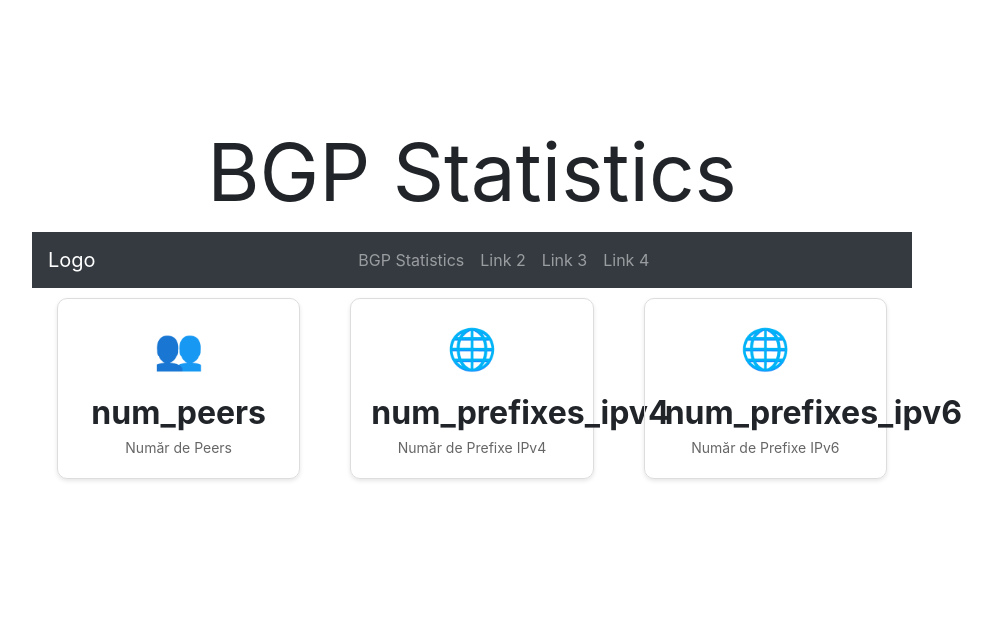
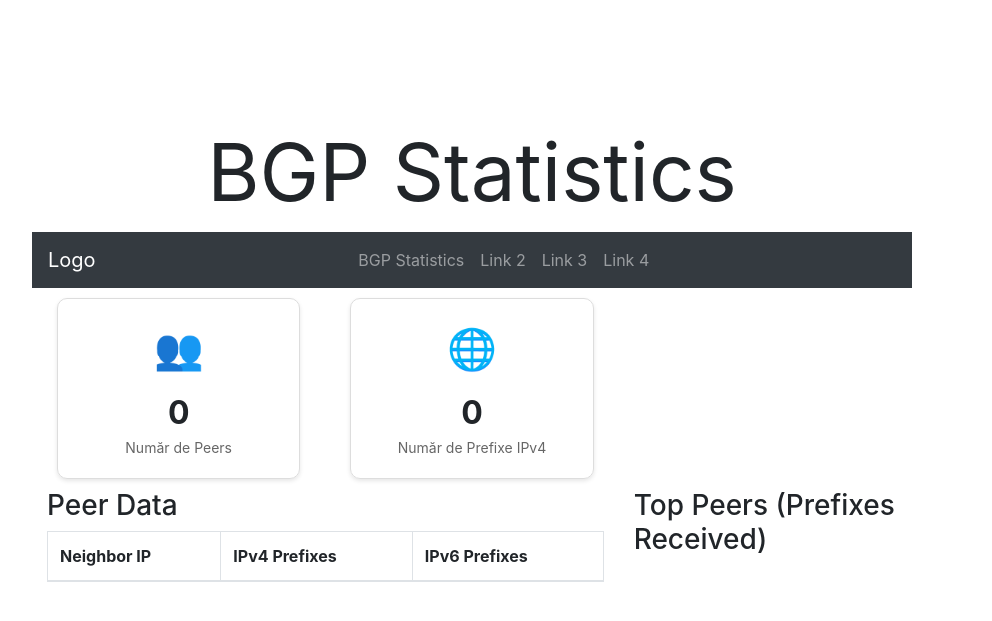
Before and after one commit to vladbstr/bgpmonsec, a Django app: page /monitor/bgp-stats/ in a window 1280 px wide. Shown: the top 621 px of the page, without its empty margins (168-1160 px from the left). Run offline with Django 3.2, Linux system fonts and the light colour scheme; data that the repository does not hold is empty; some libraries are stand-ins or nearby versions.

Commit message:
Configure peers and rpefixex to work and add peer data template with invalid fucntion...

```diff
--- a/monitor/bgp_stats.py
+++ b/monitor/bgp_stats.py
@@ -1,7 +1,8 @@
-from connections import database_connection
+from .connections import database_connection
 from datetime import datetime
 import paramiko
-import ipaddress
+from django.views.decorators.http import require_GET
+from django.http import JsonResponse
 
 global_timestamp = datetime.now()
 conn = database_connection()
@@ -15,28 +16,28 @@
     cursor = conn.cursor()
     cursor.execute('SELECT "IP",username,password from public."ROUTERS_INPUT" where router_id=%s',(router_id,))
     conn_details=cursor.fetchall()
-    print(conn_details)
+    #print(conn_details)
     host = conn_details[0][0]
     port = 22
     username = conn_details[0][1]
     password = conn_details[0][2]
     command = "show ip bgp summary"
 
-    print("Connecting to the router...")
+    #print("Connecting to the router...")
     client = paramiko.SSHClient()
     client.set_missing_host_key_policy(paramiko.AutoAddPolicy())
     client.connect(host, port, username, password)
 
-    print("Executing command...")
+    #print("Executing command...")
     stdin, stdout, stderr = client.exec_command(command)
     output = stdout.read().decode()
 
-    print("Command executed. Output:")
-    print(output)
+    #print("Command executed. Output:")
+    #print(output)
 
     client.close()
 
-    print("Parsing output...")
+    #print("Parsing output...")
     lines = output.splitlines()
 
     # Find the start of the neighbor table
@@ -45,7 +46,7 @@
         if start_parsing:
             parts = line.split()
             if len(parts) < 10:
-                print(f"Skipping line (not enough parts): {line}")
+                # print(f"Skipping line (not enough parts): {line}")
                 continue
 
             neighbor_ip = parts[0]
@@ -54,10 +55,10 @@
             uptime = parts[8]  # Adjust if uptime column is different
             flaps = 0  # As per your output, there is no flaps info. Adjust if needed.
 
-            print(f"Neighbor IP: {neighbor_ip}")
-            print(f"State: {state}")
-            print(f"Uptime: {uptime}")
-            print(f"Flaps: {flaps}")
+            # print(f"Neighbor IP: {neighbor_ip}")
+            # print(f"State: {state}")
+            # print(f"Uptime: {uptime}")
+            # print(f"Flaps: {flaps}")
             cursor.execute(
                 'INSERT INTO bgpmonsec_project.bgp_summary (router_id, neighbor_ip, state, uptime, flaps, "timestamp", "as") VALUES (%s, %s, %s, %s, %s, %s, %s);',
                 (router_id, neighbor_ip, state, uptime, flaps, global_timestamp,as_number)
@@ -74,21 +75,21 @@
     #sh ip bgp
     ###########################
 
-    print("Connecting to the router...")
+    #print("Connecting to the router...")
     client = paramiko.SSHClient()
     client.set_missing_host_key_policy(paramiko.AutoAddPolicy())
     client.connect(host, port, username, password)
     command = 'sh ip bgp'
-    print("Executing command...")
+    #print("Executing command...")
     stdin, stdout, stderr = client.exec_command(command)
     output = stdout.read().decode()
 
-    print("Command executed. Output:")
-    print(output)
+    #print("Command executed. Output:")
+    #print(output)
 
     client.close()
 
-    print("Parsing output...")
+    #print("Parsing output...")
     lines = output.splitlines()
     parsing_bgp = False
     # Find the start of the neighbor table
@@ -117,7 +118,20 @@
     conn.commit()
     cursor.close()
 
-    print("Data collection and storage complete.")
+    #print("Data collection and storage complete.")
+
+
+def fetch_bgp_summary_all_routers():
+    cursor = conn.cursor()
+    cursor.execute('SELECT router_id, r_state from public."ROUTERS_INPUT"')
+    conn_details=cursor.fetchall()
+    for router_id, state in conn_details:
+        if state == 'active':
+            print(router_id)
+            fetch_bgp_summary(router_id)
+
+
+
 
 
 def get_bgp_peers_count():
@@ -140,8 +154,7 @@
     total_peers = result[0] if result else 0
 
     cursor.close()
-
-    print(total_peers)
+    return total_peers
 
 
 def get_total_prefixes_count_latest():
@@ -166,9 +179,22 @@
     cursor.close()
 
 
-    print(total_prefixes)
+    return total_prefixes
+
+
+@require_GET
+def get_bgp_stats(request):
+    num_peers = get_bgp_peers_count()
+    num_prefixes_ipv4 = get_total_prefixes_count_latest()
+
+    data = {
+        'num_peers': num_peers,
+        'num_prefixes_ipv4': num_prefixes_ipv4,
+    }
+    return JsonResponse(data)
 
 if __name__ == '__main__':
-    fetch_bgp_summary('28062414183645219')
-    get_bgp_peers_count()
-    get_total_prefixes_count_latest()
+    #fetch_bgp_summary('28062414183645219')
+    #get_bgp_peers_count()
+    #get_total_prefixes_count_latest()
+    fetch_bgp_summary_all_routers()
--- a/monitor/urls.py
+++ b/monitor/urls.py
@@ -3,8 +3,9 @@
 from .views import monitorizare_retea
 from monitor import views
 from pathlib import Path
-import os
+
 app_name = 'monitor'
+
 urlpatterns = [
     path('monitor/', monitorizare_retea, name='monitor'),
     path('monitor', views.monitor, name="monitor"),
@@ -14,5 +15,6 @@
     path('router-statistics/<str:router_id>/', views.router_statistics, name='router_statistics'),
     path('router_details/<str:router_id>/', views.router_details, name='router_details'),
     path('bgp-stats/', views.bgp_stats, name='bgp_stats'),
+    path('api/get-bgp-stats/', views.get_bgp_stats, name='get_bgp_stats')
 
 ]
--- a/monitor/views.py
+++ b/monitor/views.py
@@ -7,6 +7,7 @@
 from django.contrib.auth.forms import PasswordChangeForm
 from django.contrib.auth.decorators import login_required
 from django.contrib.auth.mixins import LoginRequiredMixin
+from django.views.decorators.http import require_GET
 from django.views.decorators.csrf import csrf_exempt
 from django.http import JsonResponse
 from django.db import IntegrityError
@@ -14,6 +15,7 @@
 import psycopg2
 import json
 from .connections import test_ssh_connection, generate_router_id, extract_routers_details, process_router_details
+from .bgp_stats import get_bgp_peers_count, get_total_prefixes_count_latest, fetch_bgp_summary_all_routers
 
 @csrf_exempt
 def delete_router(request):
@@ -120,3 +122,15 @@
 def router_details(request,router_id):
     r_details=process_router_details(router_id)
     return JsonResponse(r_details)
+
+@require_GET
+def get_bgp_stats(request):
+    fetch_bgp_summary_all_routers()
+    num_peers = get_bgp_peers_count()
+    num_prefixes_ipv4 = get_total_prefixes_count_latest()
+
+    data = {
+        'num_peers': num_peers,
+        'num_prefixes_ipv4': num_prefixes_ipv4,
+    }
+    return JsonResponse(data)
--- a/templates/monitor/bgp-stats.html
+++ b/templates/monitor/bgp-stats.html
@@ -5,10 +5,8 @@
     <meta charset="UTF-8">
     <meta name="viewport" content="width=device-width, initial-scale=1.0">
     <title>Modal Example</title>
-    {% load static %}
     <link rel="stylesheet" href="{% static 'style.css' %}">
     <link rel="stylesheet" href="https://maxcdn.bootstrapcdn.com/bootstrap/4.0.0/css/bootstrap.min.css">
-
 </head>
 <header>
     <a>BGP Statistics</a>
@@ -16,47 +14,117 @@
 <body>
  <!-- Navigation -->
  <nav class="navbar navbar-expand-md navbar-dark bg-dark">
-    <a href="# " class="col-xs-4 navbar-brand">Logo</a>
-    <ul class=" col-xs-4 navbar-nav mx-auto">
-    <li class="nav-item"><a href="/monitor/bgp-stats" class="nav-link">BGP Statistics</a></li>
-      <li class="nav-item"><a href="#" class="nav-link">Link 2</a></li>
-      <li class="nav-item"><a href="#" class="nav-link">Link 3</a></li>
-      <li class="nav-item"><a href="#" class="nav-link">Link 4</a></li>
+    <a href="#" class="col-xs-4 navbar-brand">Logo</a>
+    <ul class="col-xs-4 navbar-nav mx-auto">
+        <li class="nav-item"><a href="/monitor/bgp-stats" class="nav-link">BGP Statistics</a></li>
+        <li class="nav-item"><a href="#" class="nav-link">Link 2</a></li>
+        <li class="nav-item"><a href="#" class="nav-link">Link 3</a></li>
+        <li class="nav-item"><a href="#" class="nav-link">Link 4</a></li>
     </ul>
-  </nav>
-  <div class="container">
+ </nav>
+ <div class="container">
     <div class="row">
         <div class="col-md-4">
             <div class="stat-card">
                 <div class="icon">👥</div>
-                <div class="value">{{ num_peers }}</div>
+                <div class="value" id="num-peers">Loading...</div>
                 <div class="description">Număr de Peers</div>
             </div>
         </div>
         <div class="col-md-4">
             <div class="stat-card">
                 <div class="icon">🌐</div>
-                <div class="value">{{ num_prefixes_ipv4 }}</div>
+                <div class="value" id="num-prefixes-ipv4">Loading...</div>
                 <div class="description">Număr de Prefixe IPv4</div>
             </div>
         </div>
+    </div>
+
+    <div class="row">
+        <div class="col-md-8">
+            <h3>Peer Data</h3>
+            <table class="table table-bordered" id="peer-table">
+                <thead>
+                    <tr>
+                        <th>Neighbor IP</th>
+                        <th>IPv4 Prefixes</th>
+                        <th>IPv6 Prefixes</th>
+                    </tr>
+                </thead>
+                <tbody></tbody>
+            </table>
+        </div>
         <div class="col-md-4">
-            <div class="stat-card">
-                <div class="icon">🌐</div>
-                <div class="value">{{ num_prefixes_ipv6 }}</div>
-                <div class="description">Număr de Prefixe IPv6</div>
-            </div>
+            <h3>Top Peers (Prefixes Received)</h3>
+            <ul class="list-group" id="top-peers-list"></ul>
         </div>
     </div>
 </div>
 
+<script src="https://code.jquery.com/jquery-3.2.1.min.js"></script>
+<script>
+$(document).ready(function() {
+    function fetchBGPStats() {
+        $.ajax({
+            url: '/monitor/api/get-bgp-stats/',
+            method: 'GET',
+            success: function(data) {
+                $('#num-peers').text(data.num_peers);
+                $('#num-prefixes-ipv4').text(data.num_prefixes_ipv4);
+            },
+            error: function() {
+                $('#num-peers').text('Error');
+                $('#num-prefixes-ipv4').text('Error');
+            }
+        });
+    }
 
+    function fetchBGPPeers() {
+        $.ajax({
+            url: '/monitor/api/get-bgp-peers/',
+            method: 'GET',
+            success: function(data) {
+                var peerTableBody = $('#peer-table tbody');
+                peerTableBody.empty();
+                var topPeersList = $('#top-peers-list');
+                topPeersList.empty();
+
+                data.peers.forEach(function(peer, index) {
+                    peerTableBody.append(
+                        '<tr>' +
+                            '<td>' + peer.neighbor_ip + '</td>' +
+                            '<td>' + peer.ipv4_prefixes + '</td>' +
+                            '<td>' + peer.ipv6_prefixes + '</td>' +
+                        '</tr>'
+                    );
+
+                    if (index < 5) {
+                        topPeersList.append(
+                            '<li class="list-group-item">' +
+                                'Neighbor IP: ' + peer.neighbor_ip + '<br>' +
+                                'IPv4 Prefixes: ' + peer.ipv4_prefixes + '<br>' +
+                                'IPv6 Prefixes: ' + peer.ipv6_prefixes +
+                            '</li>'
+                        );
+                    }
+                });
+            },
+            error: function() {
+                console.error('Error fetching BGP peers data');
+            }
+        });
+    }
+
+    // Apelăm funcțiile la fiecare 30 de secunde
+    setInterval(fetchBGPStats, 30000);
+    setInterval(fetchBGPPeers, 30000);
+
+    // Apelăm funcțiile imediat ce pagina se încarcă
+    fetchBGPStats();
+    fetchBGPPeers();
+});
 </script>
-<script src="https://code.jquery.com/jquery-3.2.1.slim.min.js"></script>
 <script src="https://cdnjs.cloudflare.com/ajax/libs/popper.js/1.12.9/umd/popper.min.js"></script>
 <script src="https://maxcdn.bootstrapcdn.com/bootstrap/4.0.0/js/bootstrap.min.js"></script>
-
-
-
 </body>
 </html>
```
